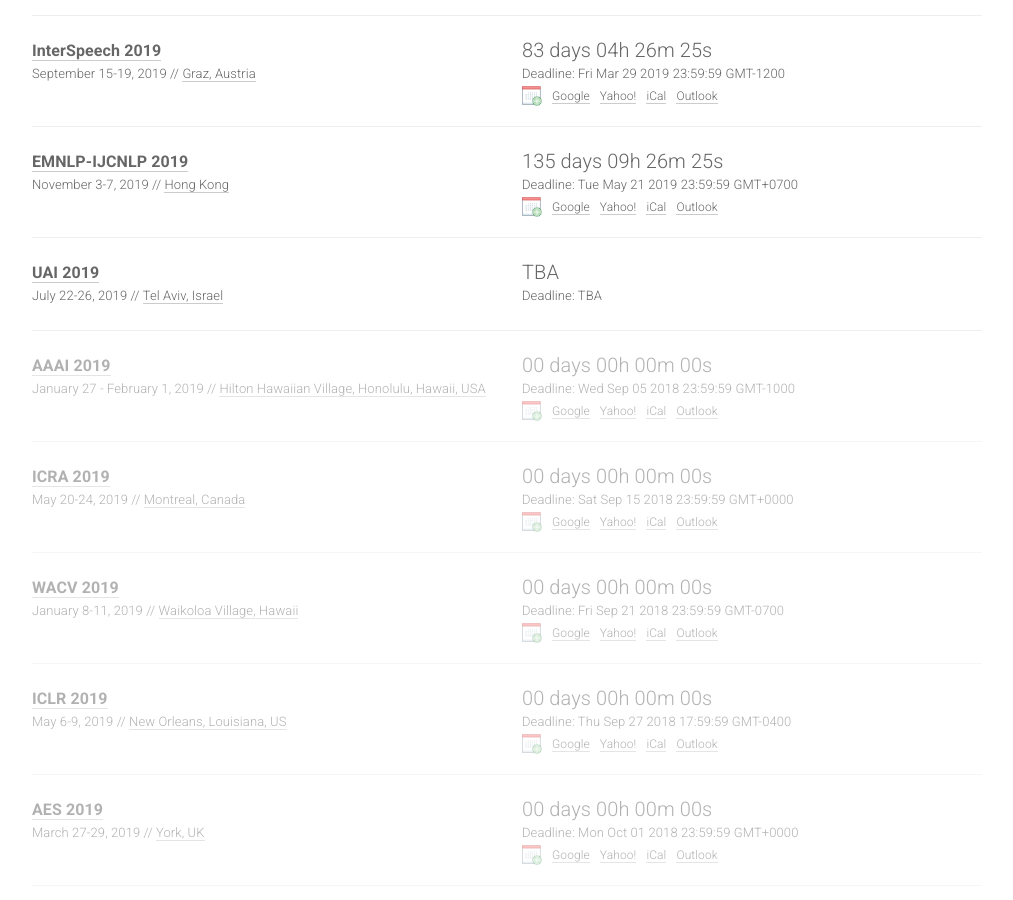
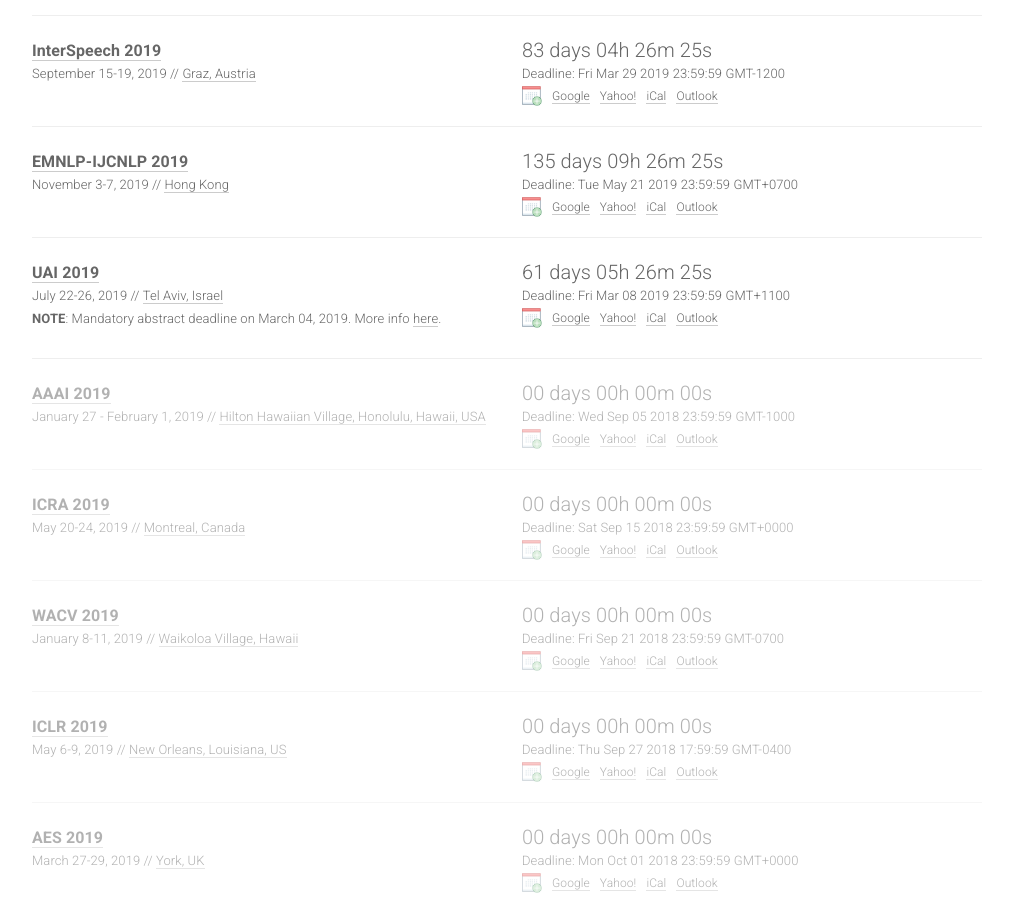
Before and after one commit to paperswithcode/ai-deadlines, a Jekyll site: the page built from index.html, in a window 1280 px wide and 900 px high, scrolled down 1338 px. Shown: the whole window, without its empty margins (133-1146 px from the left). Built offline with Jekyll 4.4.1, drawn with Linux system fonts in a browser that asks for light colours; nearby versions of some CDN libraries; comment, search, counter and statistics services are not loaded.

Commit message:
Update UAI info

```diff
--- a/_data/conferences.yml
+++ b/_data/conferences.yml
@@ -126,11 +126,12 @@
   year: 2019
   id: uai19
   link: http://auai.org/uai2019/
-  deadline: TBA
-  timezone: America/New_York
+  deadline: '2019-03-08 23:59:59'
+  timezone: Etc/GMT-11
   date: July 22-26, 2019
   place: Tel Aviv, Israel
   sub: ML
+  note: '<b>NOTE</b>: Mandatory abstract deadline on March 04, 2019. More info <a href=''http://auai.org/uai2019/cfp.php''>here</a>.'
 
 - title: AAAI
   year: 2019
```
